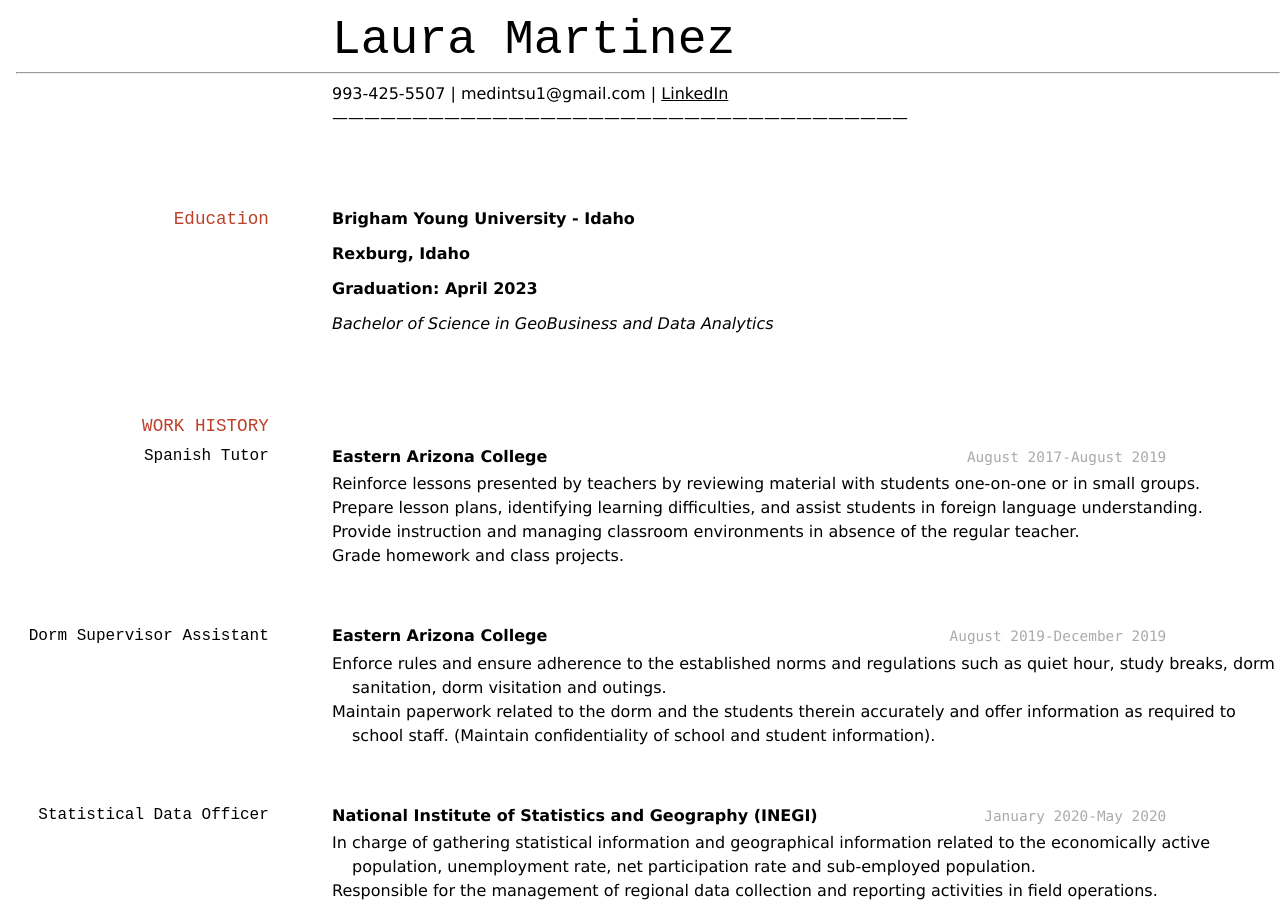
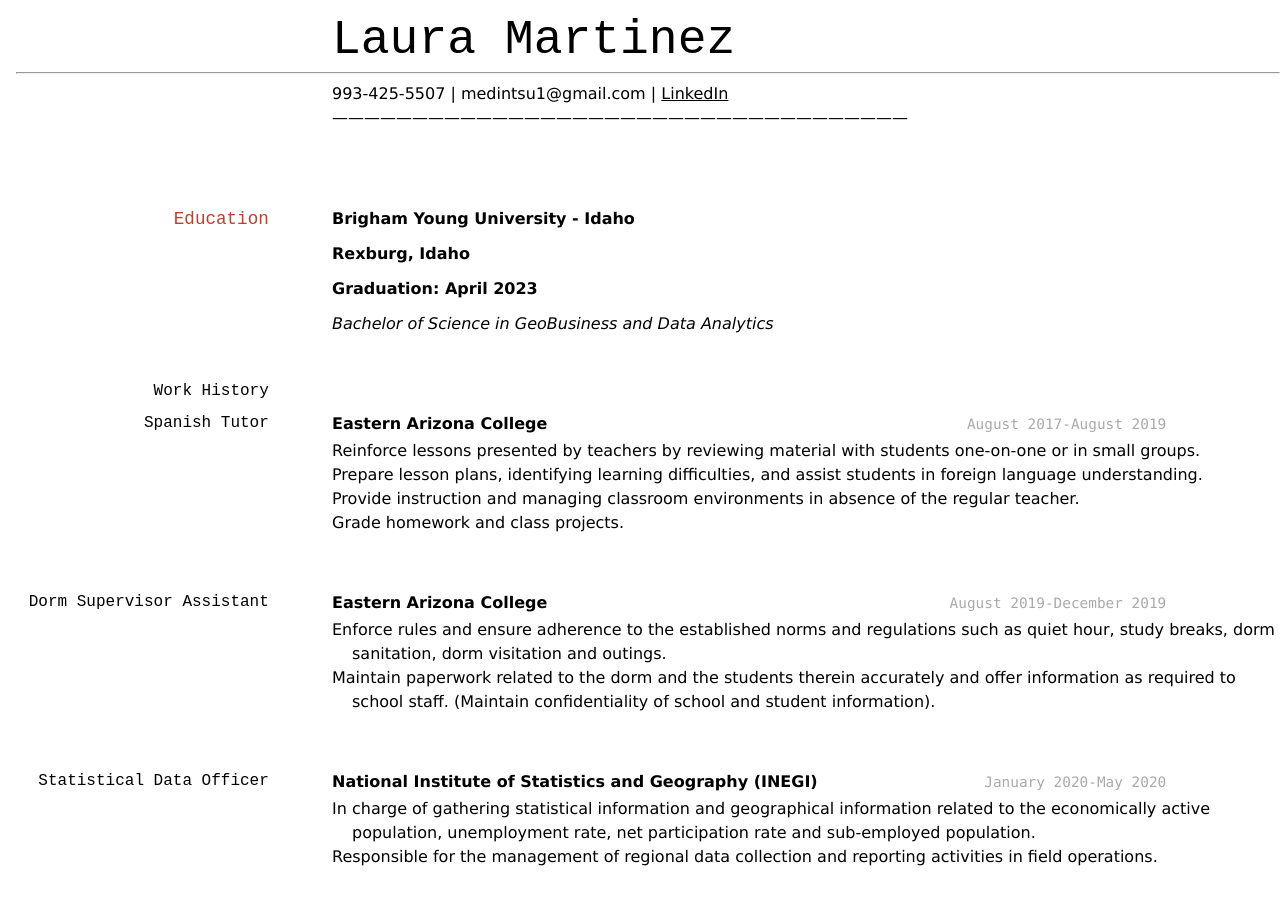
Before and after one commit to medintsu/resumeLMMG, a Jekyll site: the page built from docs/index.md, in a window 1280 px wide and 900 px high. Built offline with Jekyll 4.4.1, drawn with Linux system fonts in a browser that asks for light colours.

```diff
--- a/docs/index.md
+++ b/docs/index.md
@@ -20,7 +20,7 @@ __Brigham Young University - Idaho__
 _Bachelor of Science in GeoBusiness and Data Analytics_
 
 
-## WORK HISTORY
+### Work History
 
 ### Spanish Tutor
 
```
